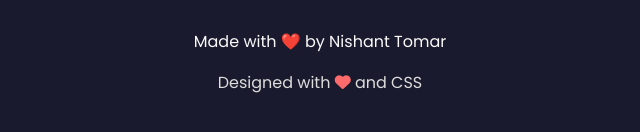
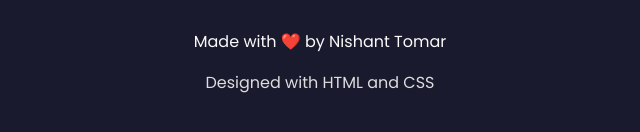
Before and after one commit to nishanttomarji/my-portfolio, a plain HTML site: page index.html in a window 1280 px wide. Shown: the part 4469-4601 px from the top of the page, 320-960 px from the left. Drawn offline with Linux system fonts and the light colour scheme.

Commit message:
Update index.html

```diff
--- a/index.html
+++ b/index.html
@@ -286,7 +286,7 @@
         <div class="container">
             <div class="footer-content">
                 <p>Made with ❤️ by Nishant Tomar</p>
-                <p class="footer-text">Designed with <i class="fas fa-heart"></i> and CSS</p>
+                <p class="footer-text">Designed with HTML and CSS</p>
             </div>
         </div>
     </footer>
```
